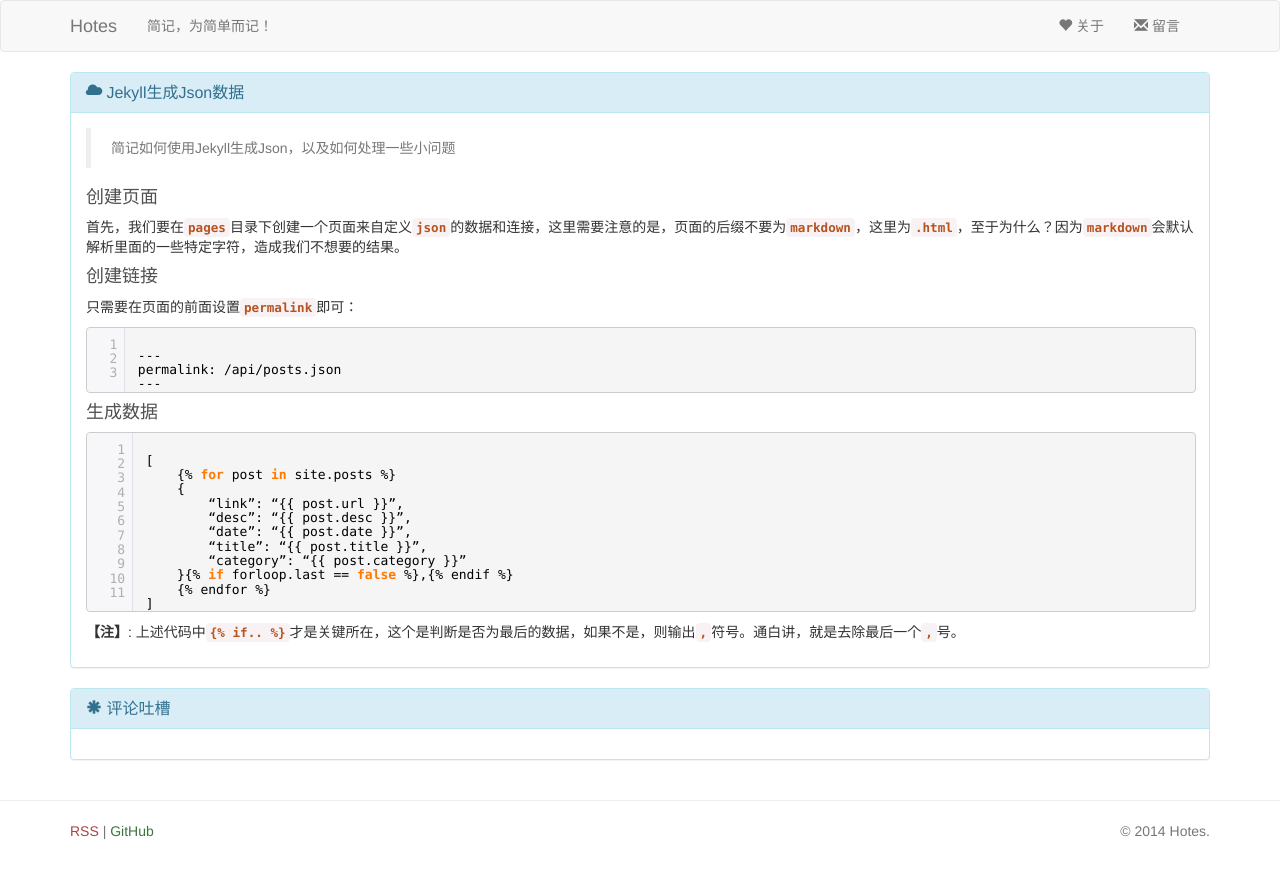
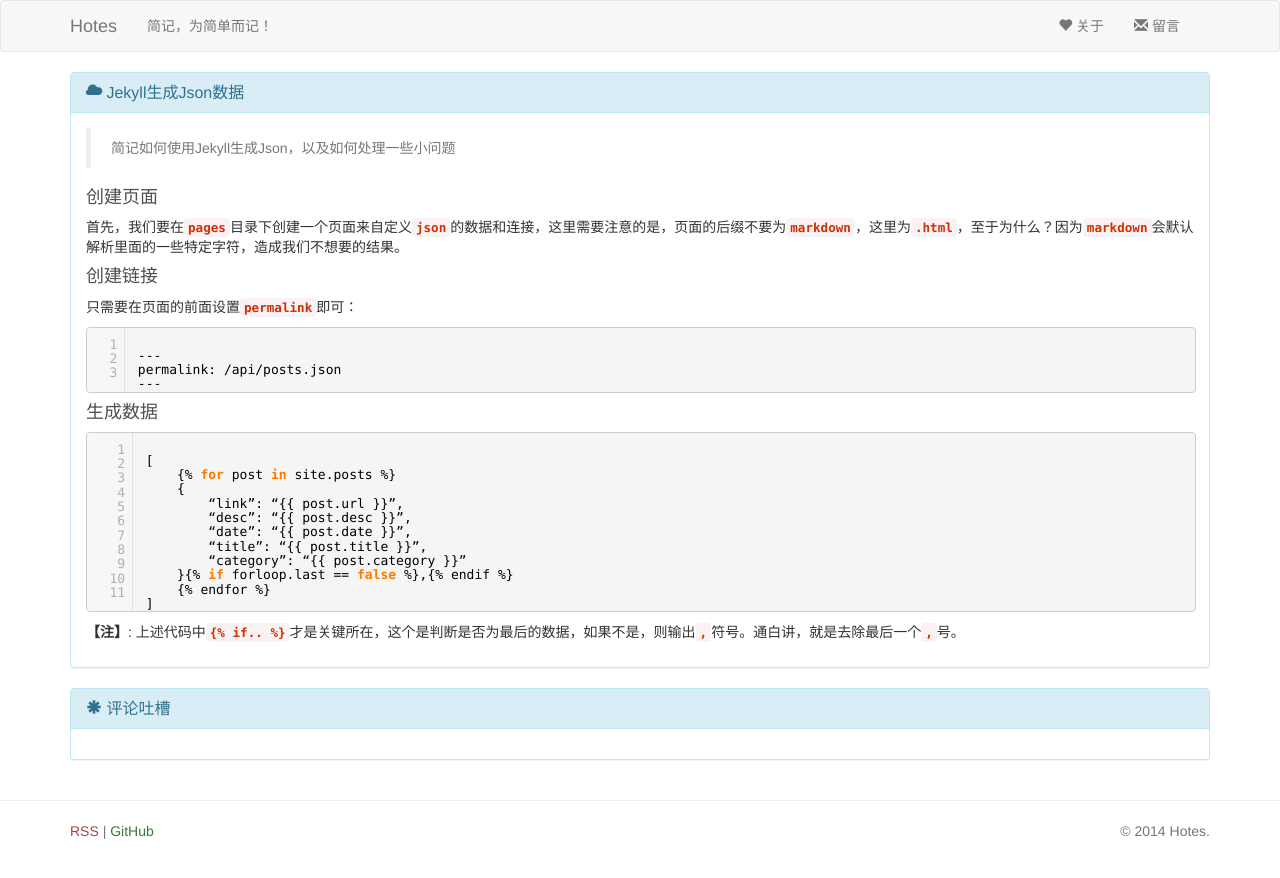
Before and after one commit to h01/h01.github.io, a Jekyll site: the page built from _posts/Jekyll/2014-11-07-genJson.markdown, in a window 1280 px wide. Shown: the top 878 px of the page. Built offline with Jekyll 4.4.1, drawn with Linux system fonts in a browser that asks for light colours; comment, search, counter and statistics services are not loaded.

Commit message:
更新code颜色

```diff
--- a/static/css/custom.css
+++ b/static/css/custom.css
@@ -5,10 +5,10 @@
 }
 ::selection {
 	color: #FFF;
-	background: rgba(126, 31, 49, 1);
+	background: #19A384;
 }
 code {
-	color: #B6531F;
+	color: #D02F00;
 	font-weight: bold;
 }
 footer {
```
